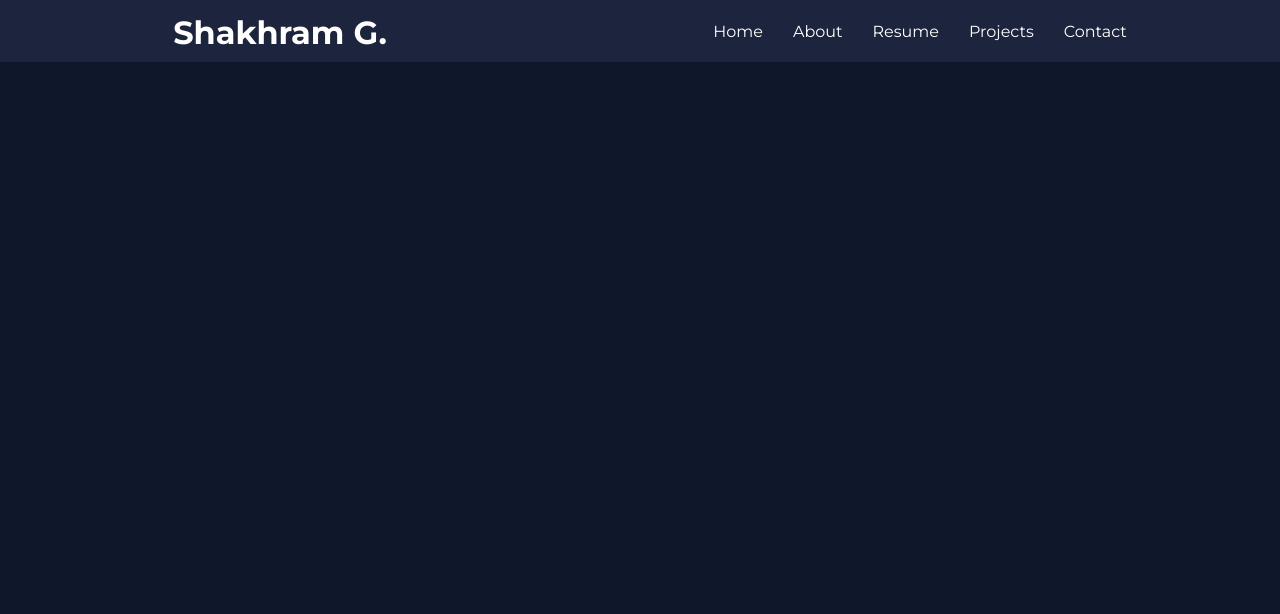
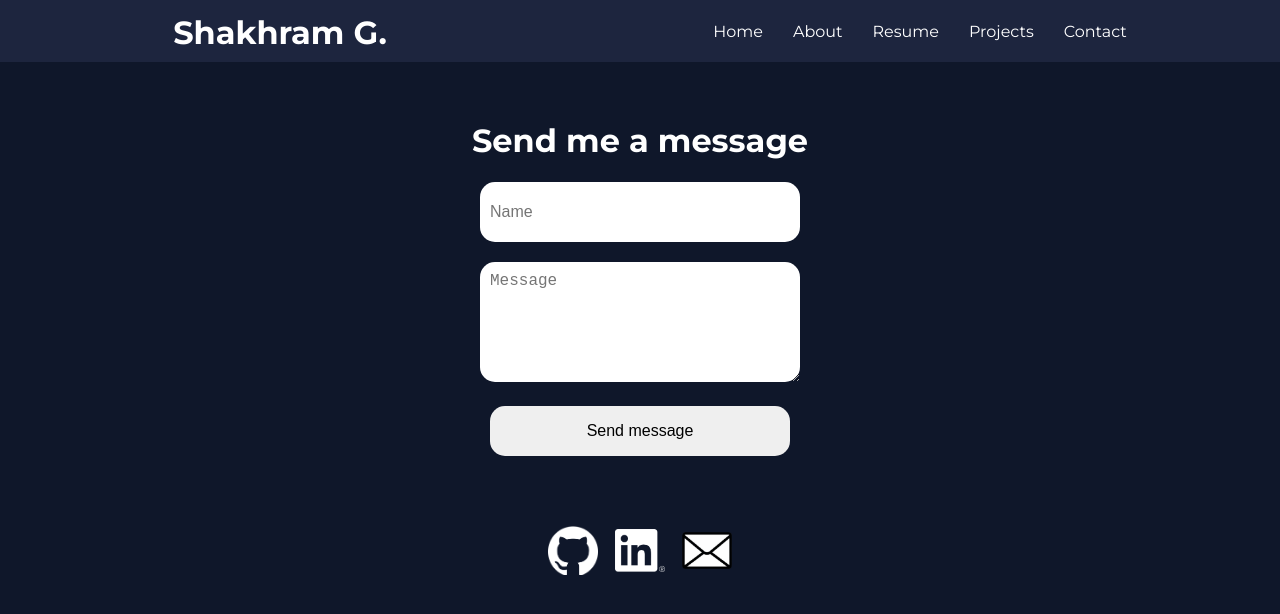
Before and after one commit to sgafurov/portfolio, a React (Create React App) app in the folder portfolio/: page /contact in a window 1280 px wide. Shown: the top 614 px of the page. Built offline with nearby package versions, Linux system fonts and the light colour scheme.

Commit message:
Create contact form

```diff
--- a/portfolio/src/App.js
+++ b/portfolio/src/App.js
@@ -5,6 +5,7 @@ import { Home } from "./components/Home";
 import { About } from "./components/About";
 import {Resume} from "./components/Resume";
 import {Projects} from "./components/Projects";
+import {Contact} from "./components/Contact";
 import "./App.css";
 
 function App() {
@@ -17,6 +18,7 @@ function App() {
           <Route exact path="/about" element={<About />} />
           <Route exact path="/resume" element={<Resume />} />
           <Route exact path="/projects" element={<Projects />} />
+          <Route exact path="/contact" element={<Contact />} />
         </Routes>
       </Router>
     </div>
--- /dev/null
+++ b/portfolio/src/components/Contact.js
@@ -0,0 +1,80 @@
+import { useState } from "react";
+import githubLogo from "../images/logos/githubLogo.png";
+import linkedInLogoWhite from "../images/logos/linkedInLogoWhite.png";
+import emailIcon from "../images/logos/emailIcon.png";
+import "../styles/Contact.css";
+
+export const Contact = () => {
+  const [formData, setFormData] = useState({
+    name: "",
+    message: "",
+  });
+
+  const resetForm = () => {
+    setFormData({ name: "", message: "" });
+  };
+
+  const handleChange = (e) => {
+    setFormData((prevData) => {
+      return {
+        ...prevData,
+        [e.target.name]: e.target.value,
+      };
+    });
+  };
+
+  const handleSubmit = (e) => {
+    e.preventDefault();
+    alert("Message sent. Thank you!");
+    resetForm();
+  };
+
+  return (
+    <div>
+      <form className="contact-form" onSubmit={handleSubmit}>
+        <h1>Send me a message</h1>
+        <label>
+          <input
+            className="name"
+            type="text"
+            name="name"
+            value={formData.name}
+            placeholder="Name"
+            onChange={handleChange}
+          />
+        </label>
+        <label>
+          <textarea
+            className="message"
+            type="text"
+            name="message"
+            value={formData.message}
+            placeholder="Message"
+            onChange={handleChange}
+          />
+        </label>
+        <input type="submit" value="Send message" className="submit-button" />
+      </form>
+
+      <div className="personal-links">
+        <ul>
+          <li>
+            <a href="https://github.com/sgafurov">
+              <img src={githubLogo} alt="GitHub" />
+            </a>
+          </li>
+          <li>
+            <a href="https://www.linkedin.com/in/sgafurov/">
+              <img src={linkedInLogoWhite} alt="LinkedIn" />
+            </a>
+          </li>
+          <li>
+            <a href="mailto:shakhramgafurov@gmail.com">
+              <img src={emailIcon} alt="Email" />
+            </a>
+          </li>
+        </ul>
+      </div>
+    </div>
+  );
+};
--- /dev/null
+++ b/portfolio/src/styles/Contact.css
@@ -0,0 +1,40 @@
+.contact-form {
+    display: flex;
+    flex-direction: column;
+    align-items: center;
+    margin: 0 auto;
+    margin-bottom: 50px;
+}
+
+.contact-form input, .contact-form textarea {
+    margin-bottom: 20px;
+    width: 300px;
+    border-radius: 15px;
+    border-style: none;
+    font-size: 16px;
+    padding: 10px;
+}
+
+.contact-form .name {
+    min-height: 40px;
+}
+
+.contact-form .message {
+    min-height: 100px;
+    flex-wrap: wrap;
+    word-break: break-word;
+    overflow: scroll;
+}
+
+.contact-form .submit-button {
+    color: rgb(0, 0, 0);
+    width: 300px;
+    height: 50px;
+    font-size: 16px;
+    border-radius: 15px;
+    cursor: pointer;
+    border-style: none;
+}
+.contact-form .submit-button:hover {
+    background-color: #98c1f7;
+}
```
Also changed, not shown: portfolio/src/images/logos/emailIcon.png (added).
